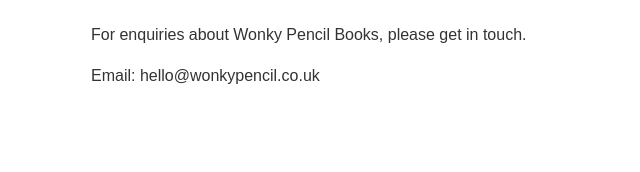
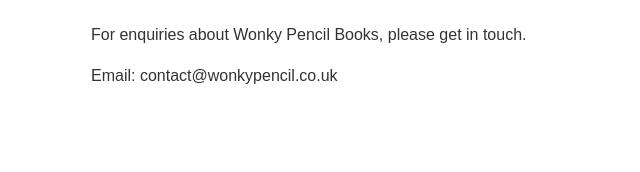
Before and after one commit to BaileyandDave/Wonky-pencil, a plain HTML site: page index.html in a window 1280 px wide. Shown: the part 4073-4245 px from the top of the page, 189-829 px from the left. Drawn offline with Linux system fonts and the light colour scheme.

Commit message:
Update contact email address in index.html

```diff
--- a/index.html
+++ b/index.html
@@ -165,7 +165,7 @@
 </p>
 
 <p>
-Email: hello@wonkypencil.co.uk
+Email: contact@wonkypencil.co.uk
 </p>
 
 </section>
```
